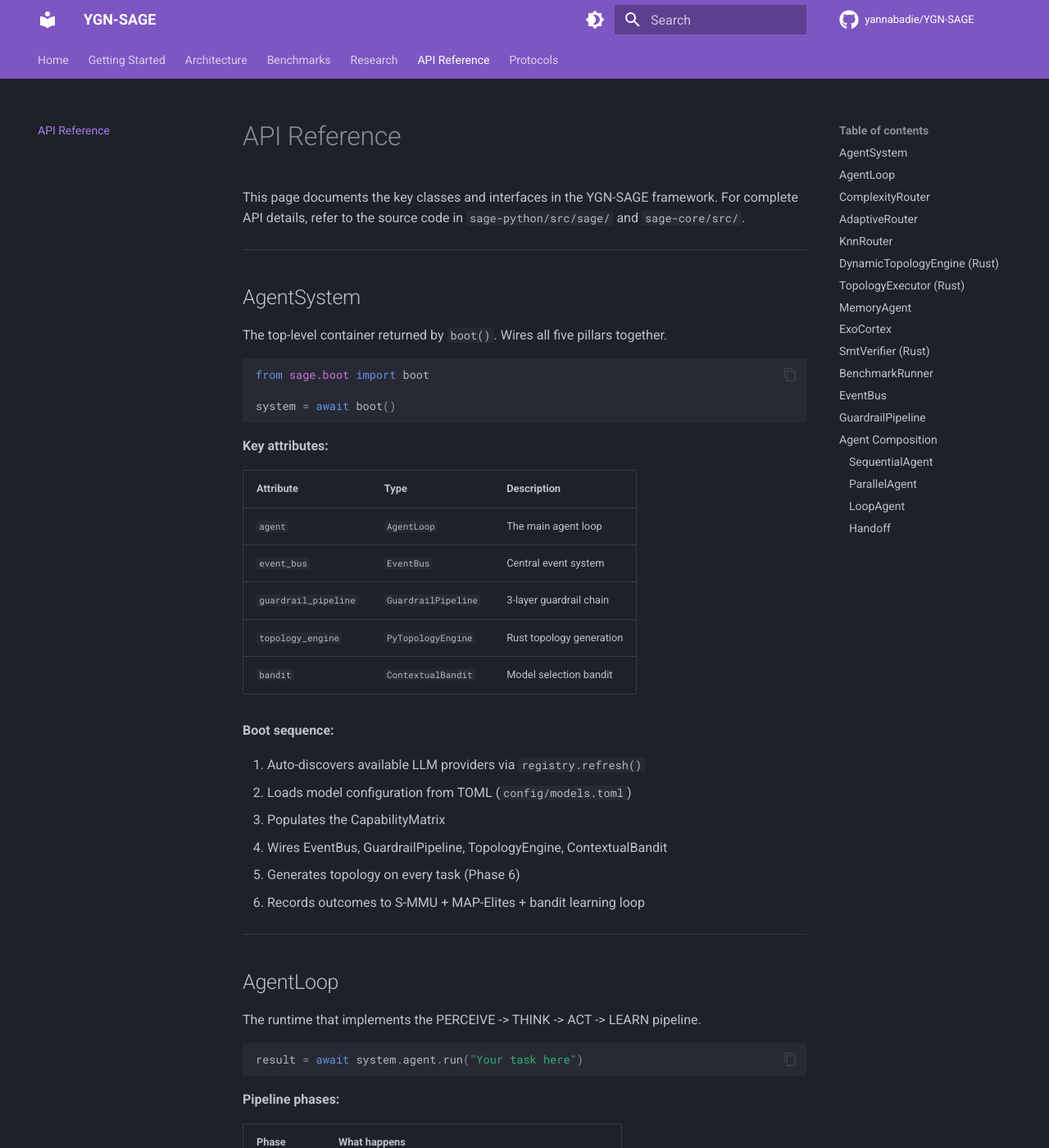
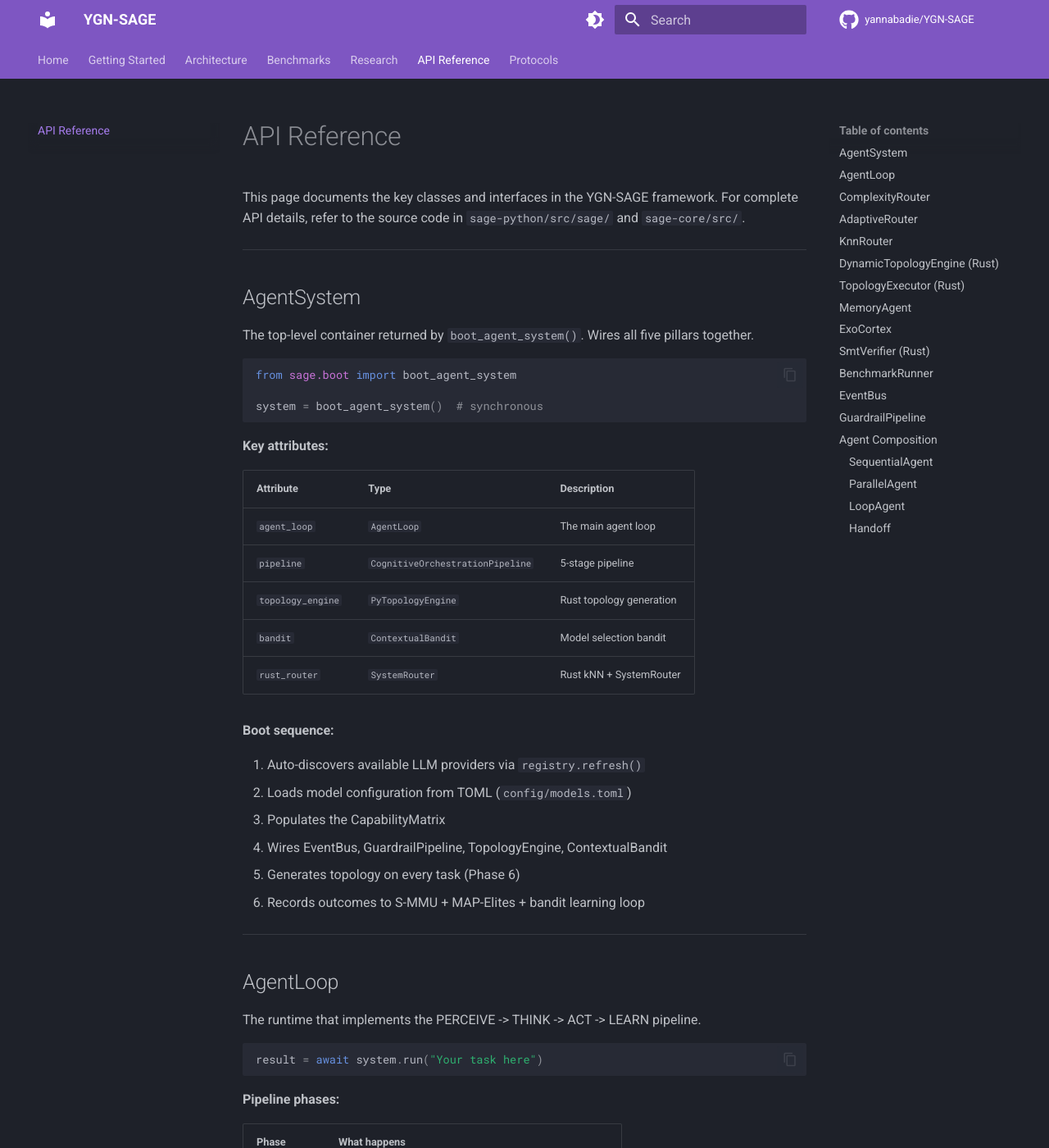
Before and after one commit to yannabadie/YGN-SAGE, an MkDocs documentation site: the page built from docs/api/core.md, in a window 1280 px wide and 1400 px high. Shown: the whole window at 82% size. Built offline with MkDocs 1.6.1 and Material for MkDocs 9.7.7, drawn with Linux system fonts in a browser that asks for light colours; comment, search, counter and statistics services are not loaded.

Commit message:
fix: docs API mismatch — boot() → boot_agent_system(), system.agent → system.run()
Three doc files referenced non-existent API: await boot() (sync, not async),
system.agent.run() (field is agent_loop, method is system.run()).

Users following quickstart.md would crash with NameError on first snippet.

Co-Authored-By: Claude Opus 4.6 (1M context) <noreply@anthropic.com>

````diff
--- a/docs/api/core.md
+++ b/docs/api/core.md
@@ -6,23 +6,23 @@ This page documents the key classes and interfaces in the YGN-SAGE framework. Fo
 
 ## AgentSystem
 
-The top-level container returned by `boot()`. Wires all five pillars together.
+The top-level container returned by `boot_agent_system()`. Wires all five pillars together.
 
 ```python
-from sage.boot import boot
+from sage.boot import boot_agent_system
 
-system = await boot()
+system = boot_agent_system()  # synchronous
 ```
 
 **Key attributes:**
 
 | Attribute | Type | Description |
 |-----------|------|-------------|
-| `agent` | `AgentLoop` | The main agent loop |
-| `event_bus` | `EventBus` | Central event system |
-| `guardrail_pipeline` | `GuardrailPipeline` | 3-layer guardrail chain |
+| `agent_loop` | `AgentLoop` | The main agent loop |
+| `pipeline` | `CognitiveOrchestrationPipeline` | 5-stage pipeline |
 | `topology_engine` | `PyTopologyEngine` | Rust topology generation |
 | `bandit` | `ContextualBandit` | Model selection bandit |
+| `rust_router` | `SystemRouter` | Rust kNN + SystemRouter |
 
 **Boot sequence:**
 
````
Also changed, not shown: other parts of docs/api/core.md (+1 -1 lines), docs/index.md (+3 -3 lines), docs/quickstart.md (+5 -5 lines).
